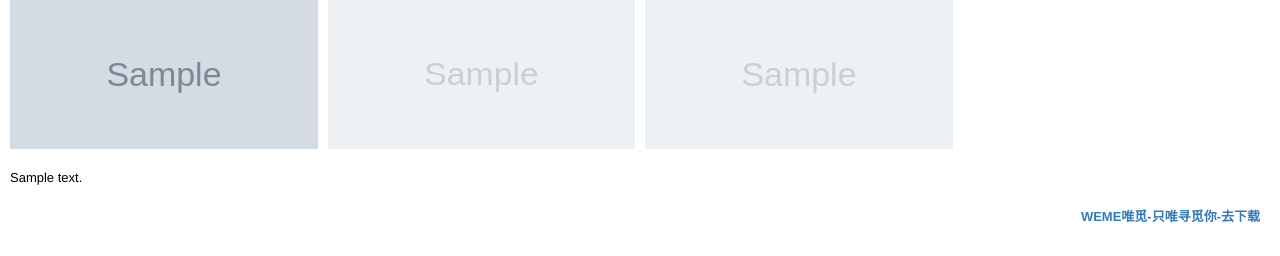
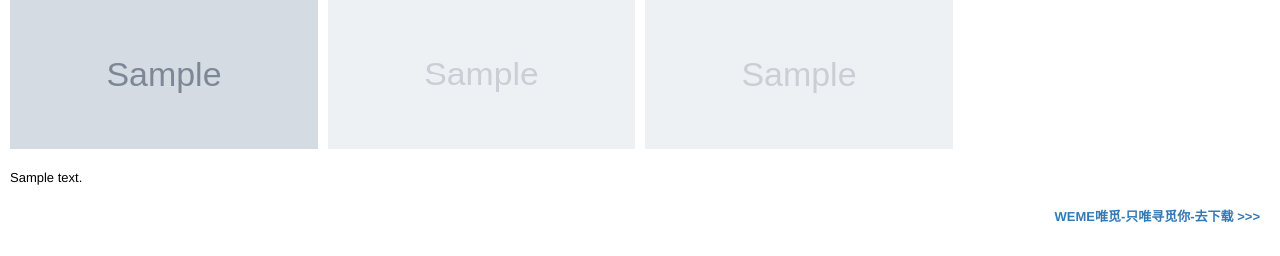
Before and after one commit to iThinkSeu/LoveinSEU, a Python web app: template app/share/templates/post.html in a window 1280 px wide. Shown: the part 855-1111 px from the top of the page. Run offline with Jinja, Linux system fonts and the light colour scheme; the template is opened without the code that fills it: most values are stand-ins (such as "Sample title", 1, 10 or a date in 2020); grey boxes marked "Sample" are stand-in pictures.

Commit message:
share fix

```diff
--- a/app/share/templates/post.html
+++ b/app/share/templates/post.html
@@ -45,7 +45,7 @@
 </div>
 &nbsp;
 <div class= "text-left"><font size="2"><p style="padding:0px 10px 10px 10px">{{body|replace("\n", "<br />"|safe)}}</p></font></div>
-<div><font size="2" color="#3e5d9e"><a href="https://itunes.apple.com/cn/app/weme-wei-mi/id1052455890?ls=1&mt=8"><p style="text-align:right;padding:0px 20px 0px 0px;font-weight:bold">WEME唯觅-只唯寻觅你-去下载</p></a></font></div>
+<div><font size="2" color="#3e5d9e"><a href="https://itunes.apple.com/cn/app/weme-wei-mi/id1052455890?ls=1&mt=8"><p style="text-align:right;padding:0px 20px 0px 0px;font-weight:bold">WEME唯觅-只唯寻觅你-去下载 >>></p></a></font></div>
 <br />
 <script type="text/javascript" src={{url_for('.static', filename='js/jquery.min.js')}}></script>
 <script type="text/javascript" src={{url_for('.static', filename='js/bootstrap.min.js')}}></script>
```
